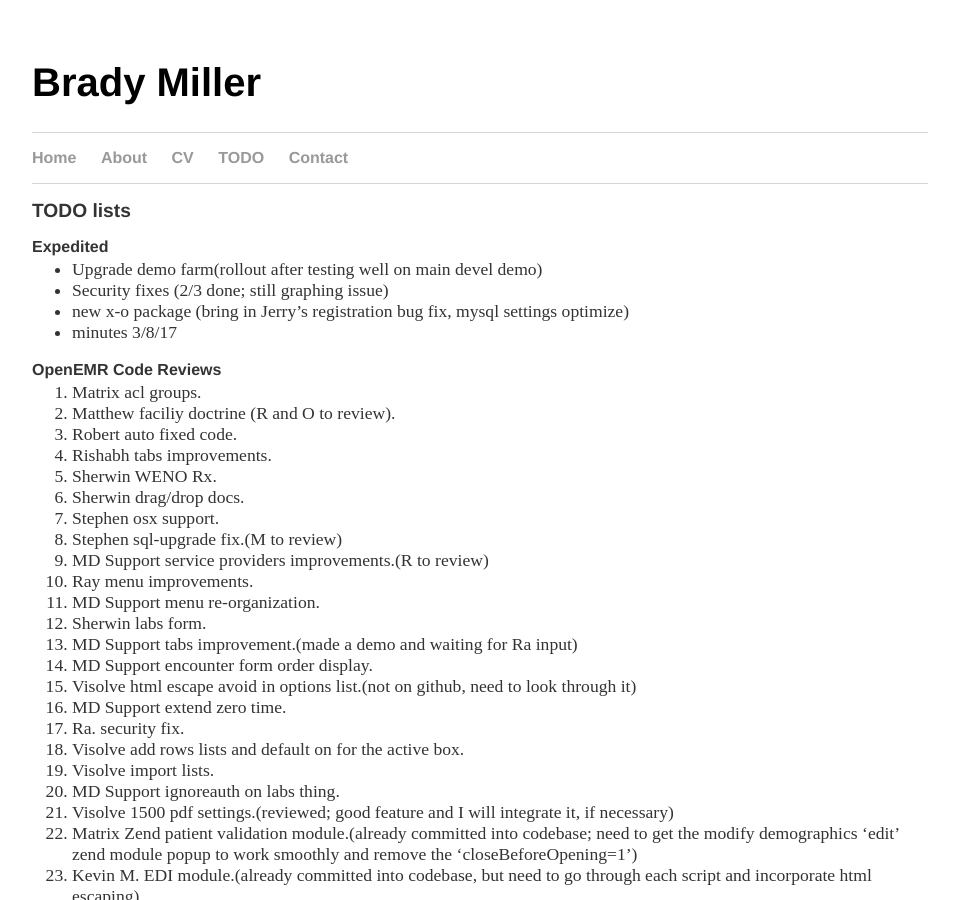
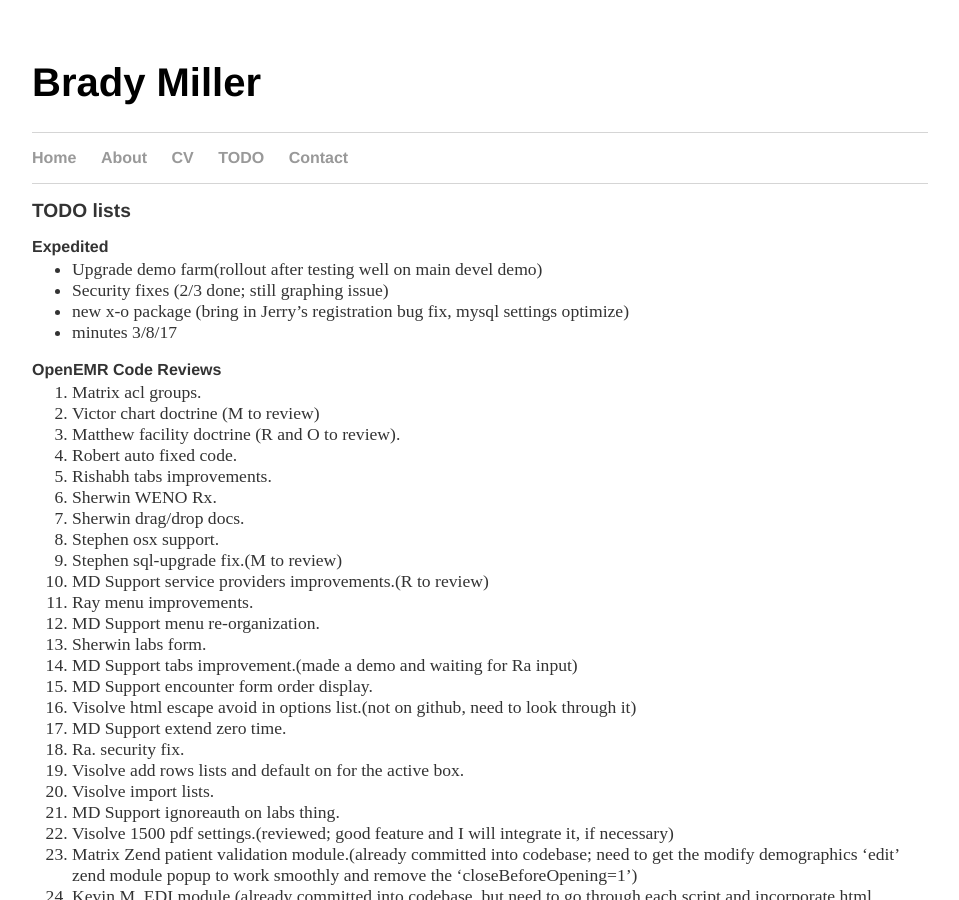
Before and after one commit to bradymiller/bradymiller.github.io, a Jekyll site: the page built from todo/index.md, in a window 1280 px wide and 900 px high. Shown: the whole window, without its empty margins (160-1119 px from the left). Built offline with Jekyll 4.4.1, drawn with Linux system fonts in a browser that asks for light colours; our own code applies the rules of GitHub Pages for plain Markdown files.

Commit message:
Update index.md

```diff
--- a/todo/index.md
+++ b/todo/index.md
@@ -11,7 +11,8 @@
 
 ### OpenEMR Code Reviews
 1. Matrix acl groups.
-1. Matthew faciliy doctrine (R and O to review).
+1. Victor chart doctrine (M to review)
+1. Matthew facility doctrine (R and O to review).
 1. Robert auto fixed code.
 1. Rishabh tabs improvements.
 1. Sherwin WENO Rx.
```
